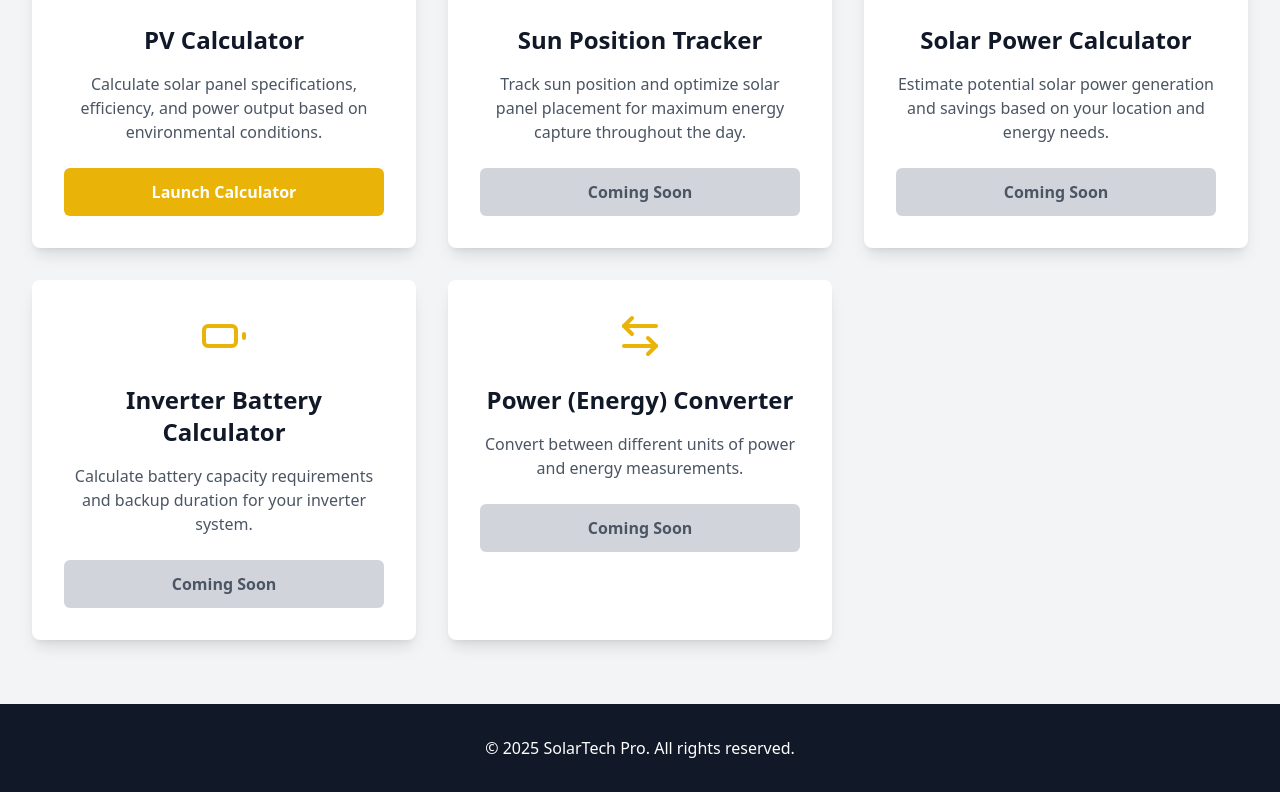
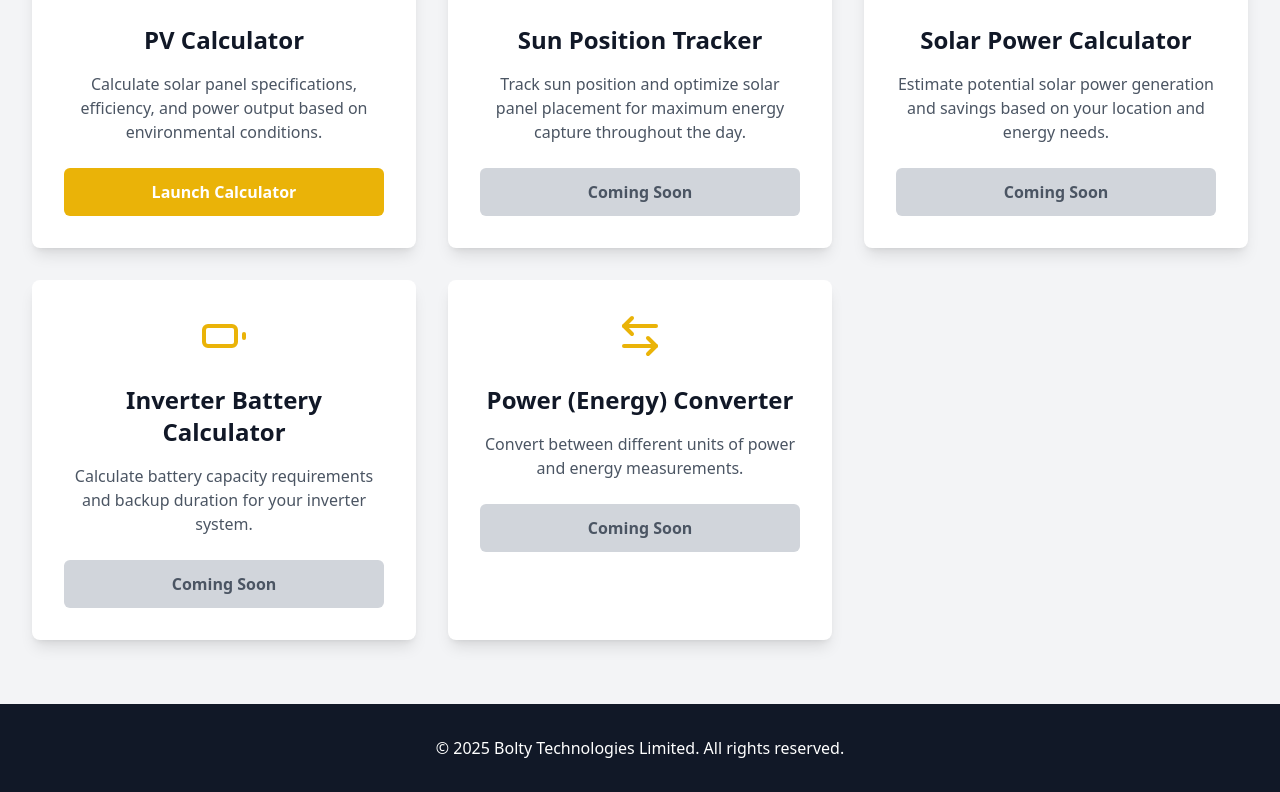
Before and after one commit to tobidelly/solar_energy, a React (Vite) app: page /solar-tools in a window 1280 px wide. Shown: the part 452-1244 px from the top of the page. Built offline with nearby package versions, Linux system fonts and the light colour scheme.

Commit message:
SolarTools Updated

```diff
--- a/src/components/tools/SolarTools.tsx
+++ b/src/components/tools/SolarTools.tsx
@@ -111,7 +111,7 @@ export default function SolarTools() {
       {/* Footer */}
       <footer className="bg-gray-900 text-white py-8">
         <div className="max-w-7xl mx-auto px-4 sm:px-6 lg:px-8 text-center">
-          <p>© {new Date().getFullYear()} SolarTech Pro. All rights reserved.</p>
+          <p>© {new Date().getFullYear()} Bolty Technologies Limited. All rights reserved.</p>
         </div>
       </footer>
     </div>
```
